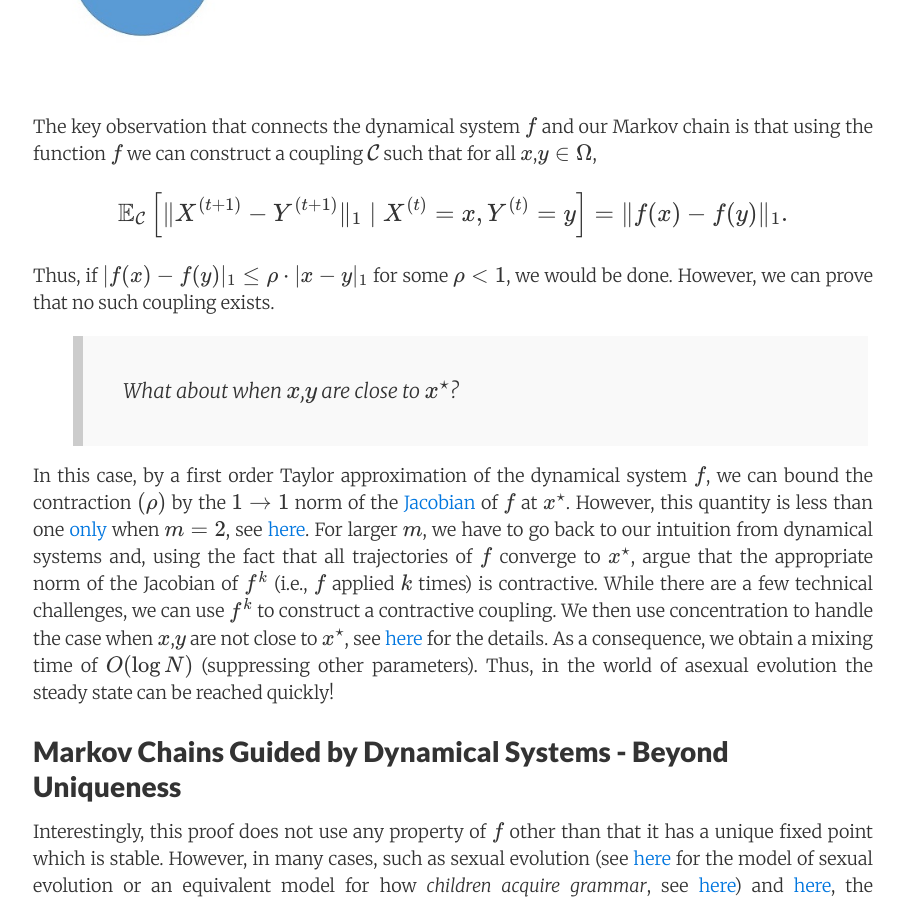
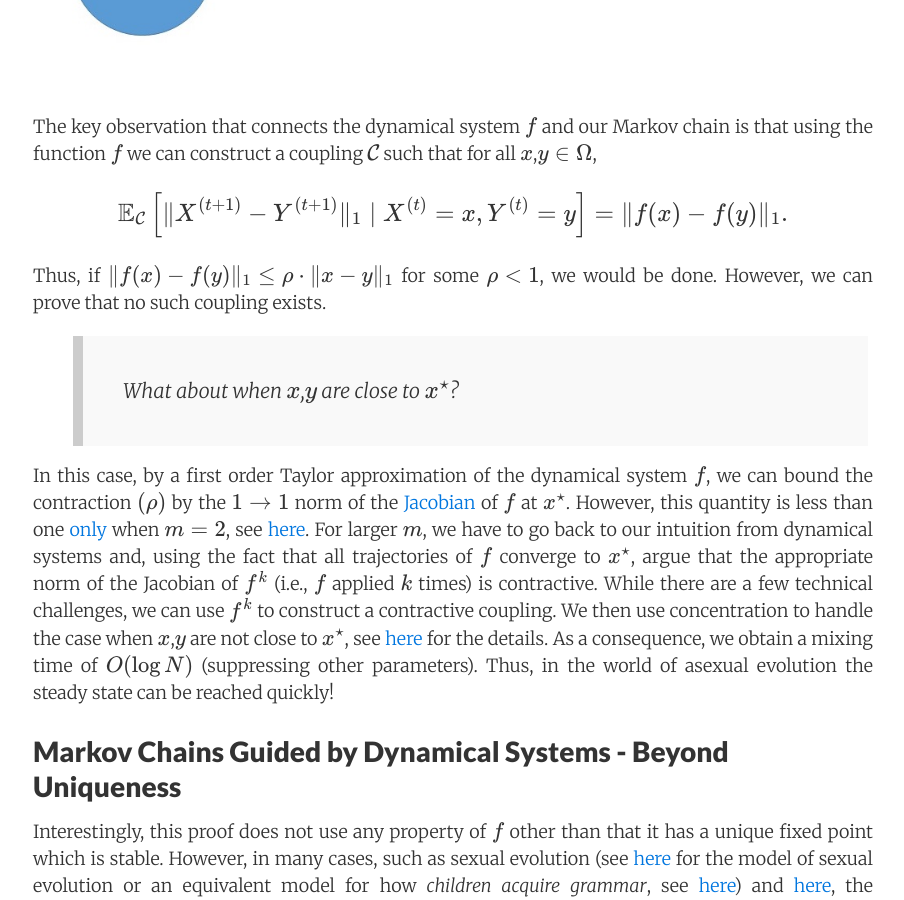
Before and after one commit to offconvex/offconvex.github.io, a Jekyll site: the page built from _posts/2016-04-04-evolutionary-dynamics-finite-infinite.md, in a window 1280 px wide and 900 px high, scrolled down 4809 px. Shown: the whole window, without its empty margins (187-1091 px from the left). Built offline with Jekyll 4.4.1, drawn with Linux system fonts in a browser that asks for light colours; nearby versions of some CDN libraries; formulas are drawn with MathJax 3; comment, search, counter and statistics services are not loaded; some of the changed text lies outside the part shown.

Commit message:
Update 2016-04-04-evolutionary-dynamics-finite-infinite.md

```diff
--- a/_posts/2016-04-04-evolutionary-dynamics-finite-infinite.md
+++ b/_posts/2016-04-04-evolutionary-dynamics-finite-infinite.md
@@ -65,7 +65,7 @@
  each $\zeta_s^{(t+1)}$ has expectation $0$ conditioned on $X^{(t)}$.
  Further, the fact that $f$ guides $\mathcal{M}$  implies that for each $t$, when conditioned on $X^{(t)}$, the vectors $\zeta_{s}^{(t+1)}$  are i.i.d. for $1 \leq s \leq N$.
 Without conditioning, we cannot say much about  the $\zeta_{s}^{(t)}$s.
-However, since we know that the state space of $\mathcal{M}$ lies in the simplex, we can deduce that $\|\zeta_s^{(t)}\| \leq 2$.
+However, since we know that the state space of $\mathcal{M}$ lies in the simplex, we can deduce that $\Vert\zeta_s^{(t)}\Vert \leq 2$.
 The facts that the expectation of the $\zeta_s^{(t)}$s are zero, they are independent and bounded imply that the variance of each coordinate of $\frac{1}{N} \sum_{s=1}^N \zeta_s^{(t+1)}$
   (again conditioned on the past) is roughly $1/N$.
 
@@ -117,7 +117,7 @@
 We derive all of the information we need to bound the mixing time of $\mathcal M$ from the the limit sets of $f$ which guides it. Roughly, we show that when the limit set of  $f$ consists of a unique stable fixed point (which is akin to convexity) as in asexual evolution, then the mixing is fast and in the case of multiple stable fixed points (which is akin to non-convexity) as in sexual evolution, the mixing is slow.
 
 
-We saw in our first  [post](http://www.offconvex.org/2015/12/21/dynamical-systems-1/) that the dynamical system $f(x)=\frac{QAx}{\|QAx\|_1}$ corresponding to the case of asexual evolution has exactly one fixed point in the simplex, say $ x^\star$, when $QA$ is positive.
+We saw in our first  [post](http://www.offconvex.org/2015/12/21/dynamical-systems-1/) that the dynamical system $f(x)=\frac{QAx}{\Vert QAx\Vert_1}$ corresponding to the case of asexual evolution has exactly one fixed point in the simplex, say $ x^\star$, when $QA$ is positive.
 In fact,  $x^\star$ is stable  and, no matter where we initiate the dynamical system, it ends up close to $x^\star$ in a small number of iterations (which does not depend on $N$).
 
 
@@ -139,7 +139,7 @@
  \mathbb{E}_{\mathcal{C}}\left[\|{X}^{(t+1)}-{Y}^{(t+1)}\|_1 \; | \; {X}^{(t)}=x, {Y}^{(t)}=y \right]=\|f(x)-f(y)\|_1.
 $$
 
-Thus, if $\|f(x)-f(y)\|_1 \leq \rho \cdot \|x-y\|_1$ for some $\rho<1$, we would be done.
+Thus, if $\Vert f(x)-f(y)\Vert_1 \leq \rho \cdot \Vert x-y\Vert_1$ for some $\rho<1$, we would be done.
 However, we can prove that no such coupling exists.
 
 >What about when $x$,$y$ are close to $x^\star$?
```
